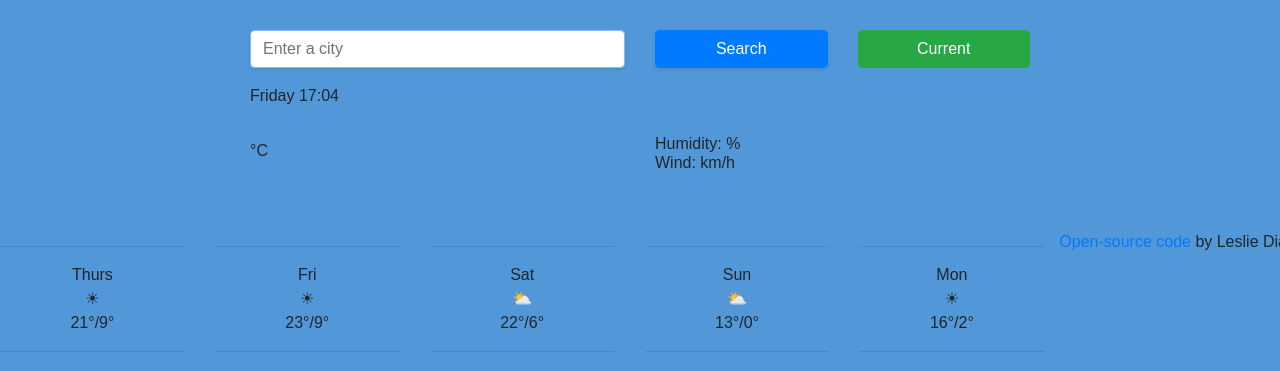
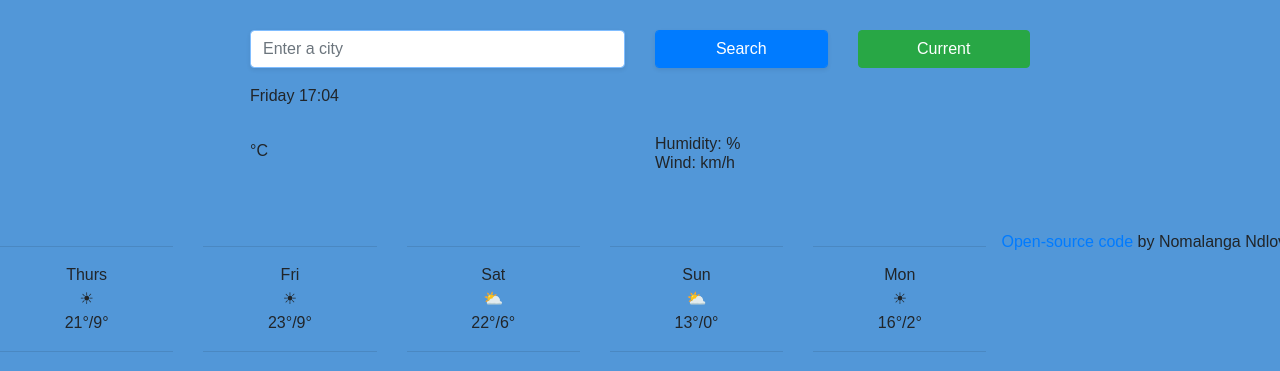
Before and after one commit to LangaaN/hosting, a website built with Parcel: page index.html in a window 1280 px wide. Built offline with nearby package versions, Linux system fonts and the light colour scheme; no server answers.

Commit message:
Update index.html

```diff
--- a/index.html
+++ b/index.html
@@ -121,7 +121,7 @@
         <a href="https://github.com/LangaaN/hosting" target="_blank"
           >Open-source code
         </a>
-        by Leslie Diaz
+        by Nomalanga Ndlovu
       </p>
     </div>
     <script src="src/index.js"></script>
```
